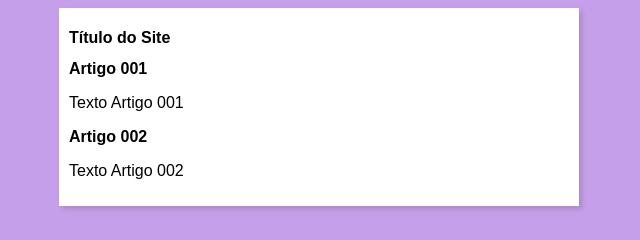
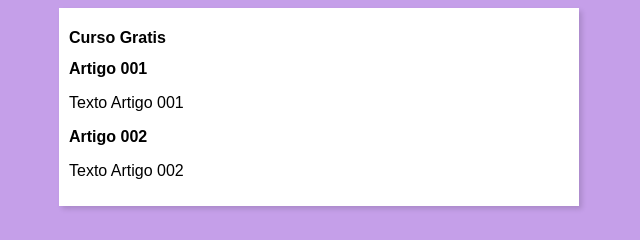
Before and after one commit to Dre967/projeto-site, a plain HTML site: page index.html in a window 1280 px wide. Shown: the full height of the page, 321-961 px from the left. Drawn offline with Linux system fonts and the light colour scheme.

Commit message:
Update index.html

```diff
--- a/index.html
+++ b/index.html
@@ -3,13 +3,13 @@
 <head>
     <meta charset="UTF-8">
     <meta name="viewport" content="width=device-width, initial-scale=1.0">
-    <title>Título do Site</title>
+    <title>Curso em Video</title>
     <link rel="stylesheet" href="estilo/style.css">
 </head>
 <body>
     <main>
         <header>
-            <h1>Título do Site</h1>
+            <h1>Curso Gratis</h1>
         </header>
         <article>
             <h2>Artigo 001</h2>
```
